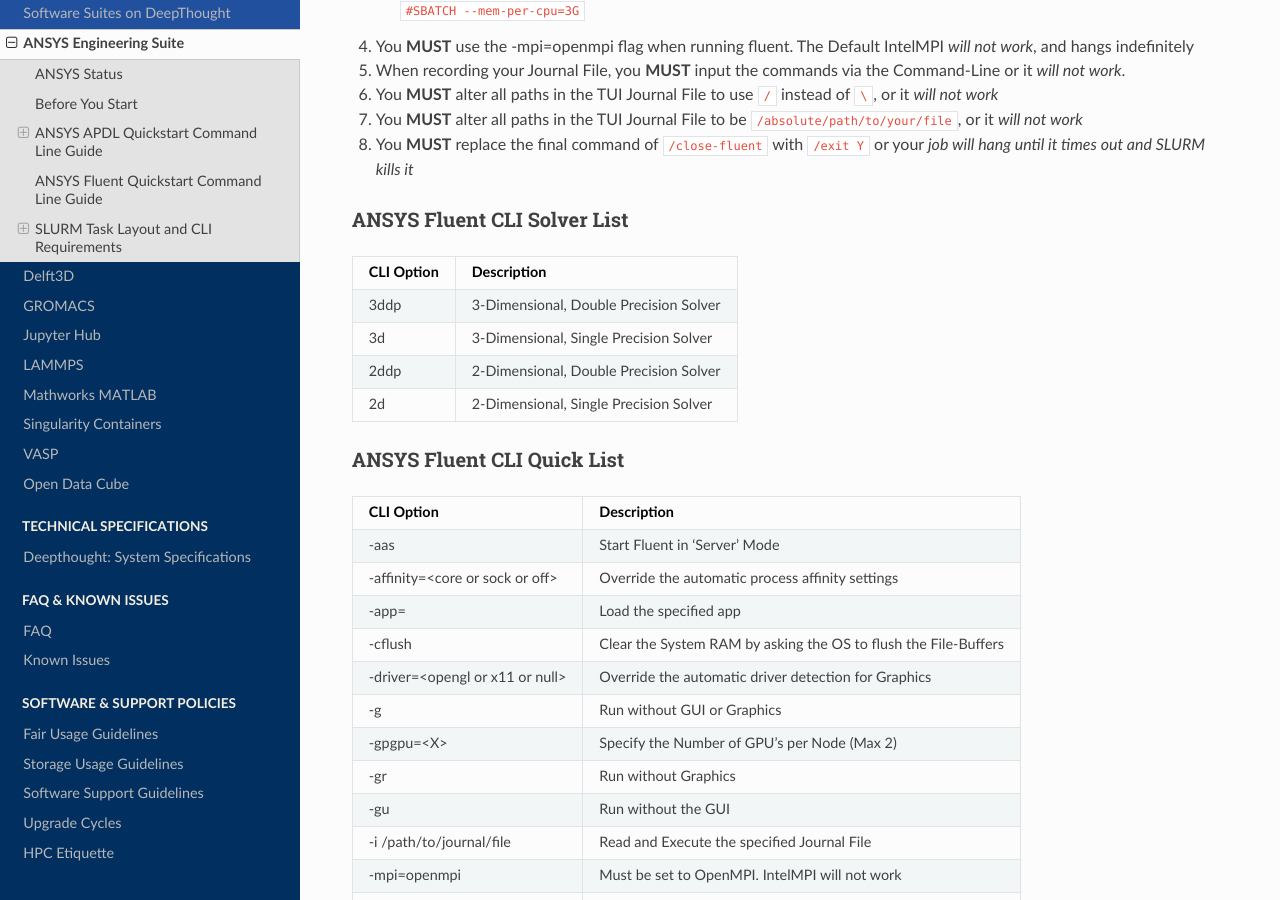
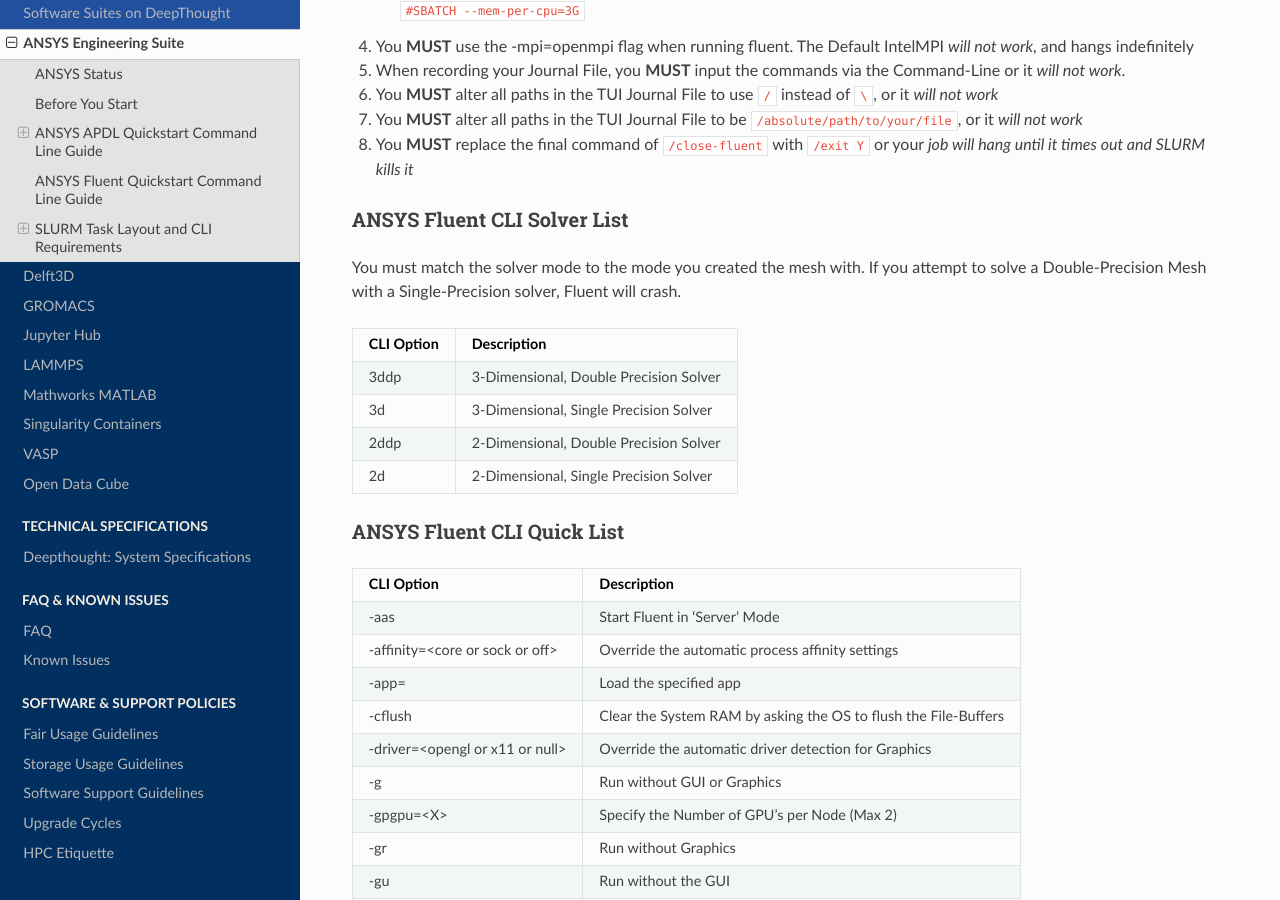
Before and after one commit to flindersuni/DeepThoughtHPC-docs, a Sphinx documentation site: the page built from docs/source/software/ansys.rst, in a window 1280 px wide and 900 px high, scrolled down 2868 px. Built offline with Sphinx 7.4.7 and the Read the Docs theme 2.0.0, drawn with Linux system fonts in a browser that asks for light colours; pages that are not in the unit, such as notebooks, are missing from menus.

Commit message:
Solver Matchup Warning

```diff
--- a/docs/source/software/ansys.rst
+++ b/docs/source/software/ansys.rst
@@ -148,6 +148,9 @@
 ANSYS Fluent CLI Solver List
 ++++++++++++++++++++++++++++++++++++++++++++++
 
+You must match the solver mode to the mode you created the mesh with.  If you attempt to solve a Double-Precision Mesh with a Single-Precision solver,
+Fluent will crash.
+
 +------------+----------------------------------------+
 | CLI Option | Description                            |
 +============+========================================+
```
